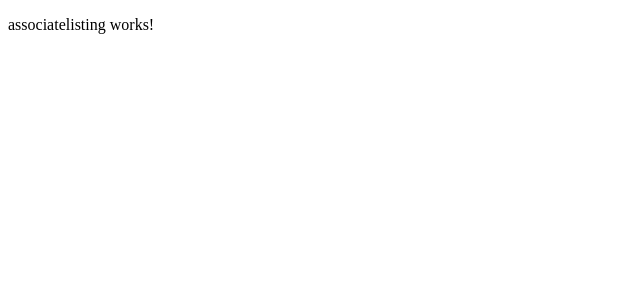
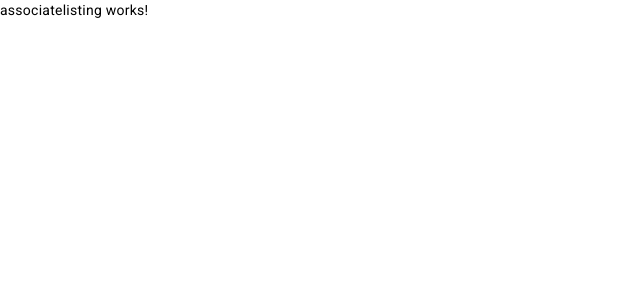
Before and after one commit to TsaiTsaiChieh/ngrxcrud, an Angular app: page / in a window 1280 px wide. Shown: the top 300 px of the page, without its empty margins (0-640 px from the left). Built offline with nearby package versions, Linux system fonts and the light colour scheme.

Commit message:
:heavy_plus_sign: ng add @angular/material

```diff
--- a/angular.json
+++ b/angular.json
@@ -25,6 +25,7 @@
               "src/assets"
             ],
             "styles": [
+              "@angular/material/prebuilt-themes/indigo-pink.css",
               "src/styles.css"
             ],
             "scripts": []
@@ -87,6 +88,7 @@
               "src/assets"
             ],
             "styles": [
+              "@angular/material/prebuilt-themes/indigo-pink.css",
               "src/styles.css"
             ],
             "scripts": []
--- a/package.json
+++ b/package.json
@@ -11,10 +11,12 @@
   "private": true,
   "dependencies": {
     "@angular/animations": "^16.2.0",
+    "@angular/cdk": "^16.2.2",
     "@angular/common": "^16.2.0",
     "@angular/compiler": "^16.2.0",
     "@angular/core": "^16.2.0",
     "@angular/forms": "^16.2.0",
+    "@angular/material": "^16.2.2",
     "@angular/platform-browser": "^16.2.0",
     "@angular/platform-browser-dynamic": "^16.2.0",
     "@angular/router": "^16.2.0",
--- a/src/app/app.module.ts
+++ b/src/app/app.module.ts
@@ -7,6 +7,7 @@
 import { HttpClientModule } from '@angular/common/http';
 import { ReactiveFormsModule } from '@angular/forms';
 import { AssociatelistingComponent } from './component/associatelisting/associatelisting.component';
+import { BrowserAnimationsModule } from '@angular/platform-browser/animations';
 
 @NgModule({
   declarations: [AppComponent, AssociatelistingComponent],
@@ -16,6 +17,7 @@
     MaterialModule,
     HttpClientModule,
     ReactiveFormsModule,
+    BrowserAnimationsModule,
   ],
   providers: [],
   bootstrap: [AppComponent],
--- a/src/index.html
+++ b/src/index.html
@@ -6,8 +6,11 @@
   <base href="/">
   <meta name="viewport" content="width=device-width, initial-scale=1">
   <link rel="icon" type="image/x-icon" href="favicon.ico">
+  <link rel="preconnect" href="https://fonts.gstatic.com">
+  <link href="https://fonts.googleapis.com/css2?family=Roboto:wght@300;400;500&display=swap" rel="stylesheet">
+  <link href="https://fonts.googleapis.com/icon?family=Material+Icons" rel="stylesheet">
 </head>
-<body>
+<body class="mat-typography">
   <app-root></app-root>
 </body>
 </html>
--- a/src/styles.css
+++ b/src/styles.css
@@ -1 +1,4 @@
 /* You can add global styles to this file, and also import other style files */
+
+html, body { height: 100%; }
+body { margin: 0; font-family: Roboto, "Helvetica Neue", sans-serif; }
```
Also changed, not shown: 1 other file (tests, documents, lock files or other folders).
